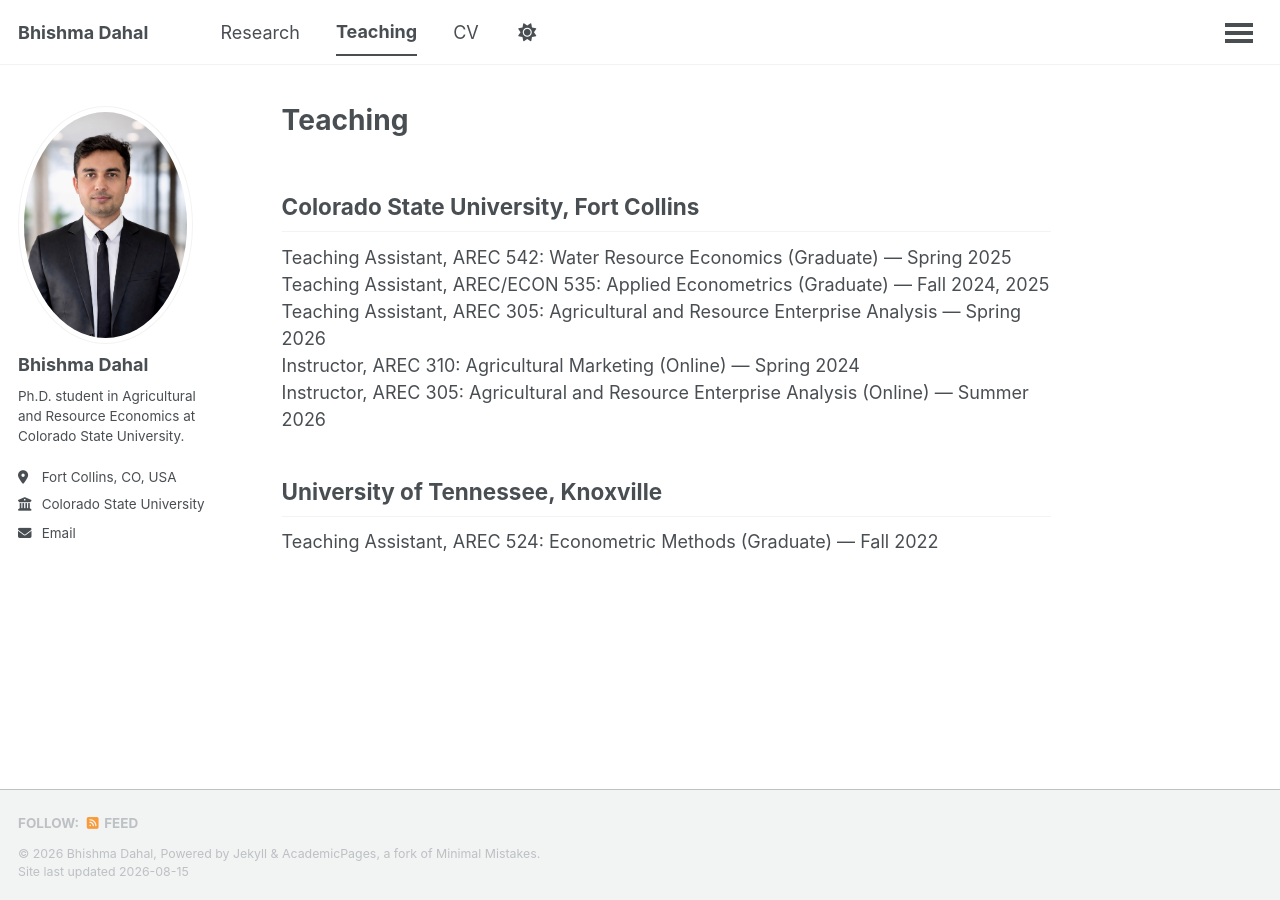
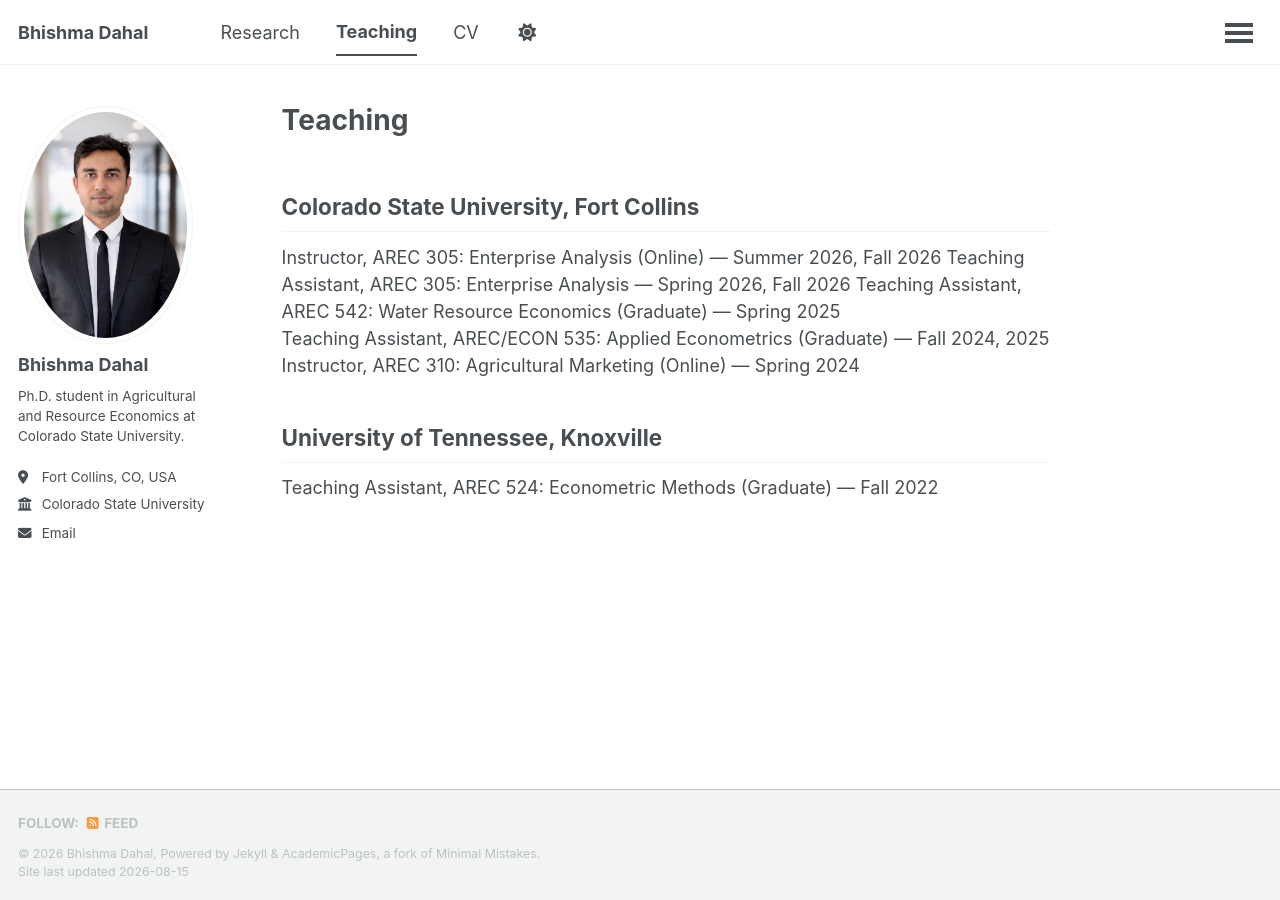
Before and after one commit to bhishmarajdahal/bhishmarajdahal.github.io, a Jekyll site: the page built from _pages/teaching.md, in a window 1280 px wide. Built offline with Jekyll 4.4.1, drawn with Linux system fonts in a browser that asks for light colours; a script that is not in the unit is left out.

Commit message:
Update teaching roles and course details

```diff
--- a/_pages/teaching.md
+++ b/_pages/teaching.md
@@ -6,11 +6,11 @@
 
 ## Colorado State University, Fort Collins
 
+Instructor, AREC 305: Enterprise Analysis (Online) — Summer 2026, Fall 2026
+Teaching Assistant, AREC 305: Enterprise Analysis — Spring 2026, Fall 2026
 Teaching Assistant, AREC 542: Water Resource Economics (Graduate) — Spring 2025
 Teaching Assistant, AREC/ECON 535: Applied Econometrics (Graduate) — Fall 2024, 2025
-Teaching Assistant, AREC 305: Agricultural and Resource Enterprise Analysis — Spring 2026
 Instructor, AREC 310: Agricultural Marketing (Online) — Spring 2024
-Instructor, AREC 305: Agricultural and Resource Enterprise Analysis (Online) — Summer 2026
 
 ## University of Tennessee, Knoxville
 
```
